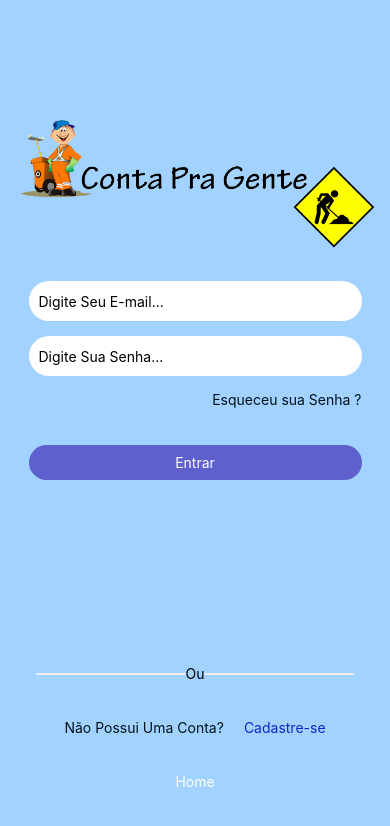
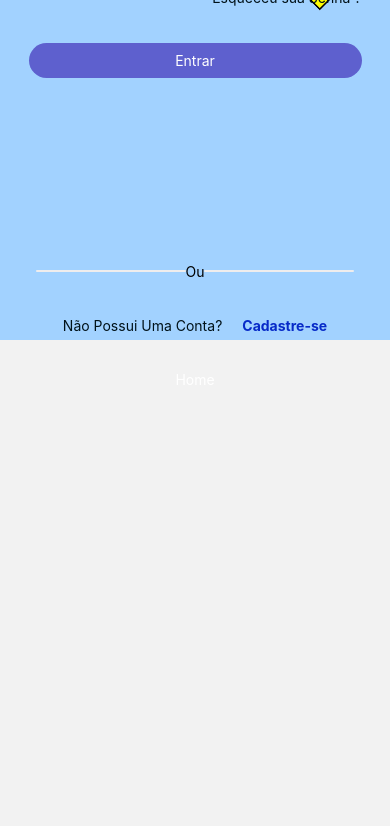
Before and after one commit to jean-arl/ContaPraGente, a React Native app in the folder ContaPraGente/: screen /Login in a window 390 px wide. Shown: the top 826 px of the page. Built offline with nearby package versions, Linux system fonts and the light colour scheme.

Commit message:
Ajustes de tela Login

```diff
--- a/ContaPraGente/Src/Pages/Login/Login.js
+++ b/ContaPraGente/Src/Pages/Login/Login.js
@@ -1,12 +1,14 @@
 import React, {useState} from 'react';
-import { StyleSheet, Text, View, Image, TextInput, TouchableOpacity, Platform } from 'react-native';
+import { StyleSheet, Text, View, Image, TextInput, TouchableOpacity, Platform, KeyboardAvoidingView, Keyboard, TouchableWithoutFeedback } from 'react-native';
 
 export default function Login ( { navigation } ) {
 
   return (
+    <KeyboardAvoidingView behavior={Platform.OS === 'ios' ? 'padding' : 'height'}>
+      <TouchableWithoutFeedback onPress={ () => Keyboard.dismiss() } >
     <View style={styles.container}>
 
-     <Image style={styles.Logo} source={require('../Login/LogoContaPraGente.png')}/>
+    <Image style={styles.Logo} source={require('../Login/LogoContaPraGente.png')}/>
 
       <TextInput placeholder='Digite Seu E-mail...' style={styles.InputLogin} />
       <TextInput secureTextEntry='true' placeholder='Digite Sua Senha...' style={styles.InputLogin} />
@@ -44,12 +46,17 @@ export default function Login ( { navigation } ) {
 
 
     </View>
+
+      </TouchableWithoutFeedback>
+    </KeyboardAvoidingView>
   );
 }
 
 const styles = StyleSheet.create({
   container: {
-    flex: 1,
+    marginTop: '-1%',
+    maxHeight: '100%',
+    minHeight: '101%',
     backgroundColor: '#a2d2ff',
     alignItems: 'center',
     justifyContent: 'center',
@@ -83,6 +90,7 @@ const styles = StyleSheet.create({
 
   btnCadastrar:{
     color: '#072ac8',
+    fontWeight: 'bold',
   },
 
 
```
